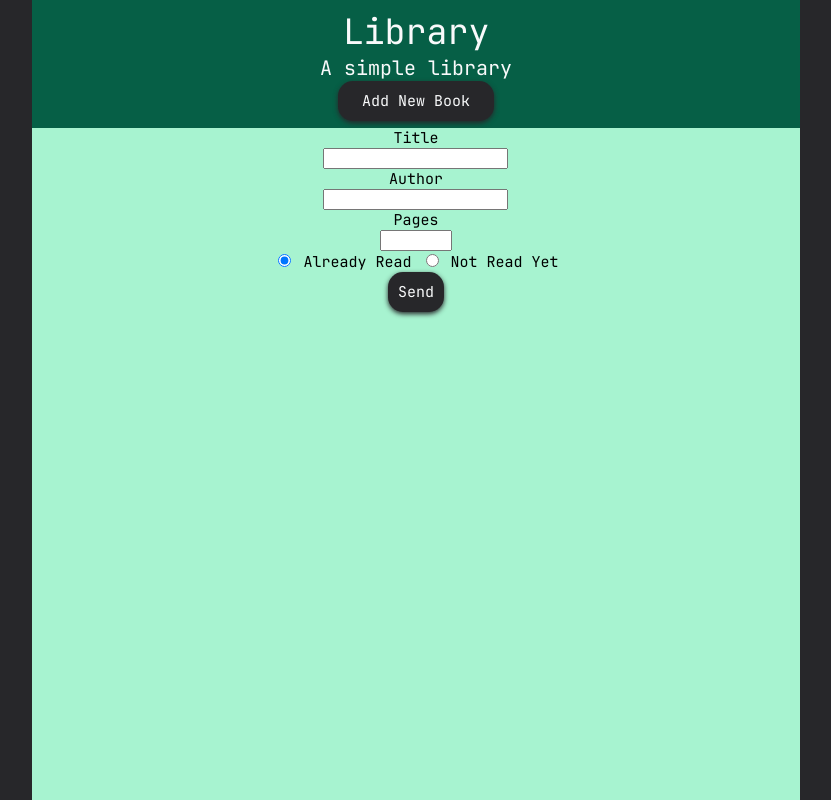
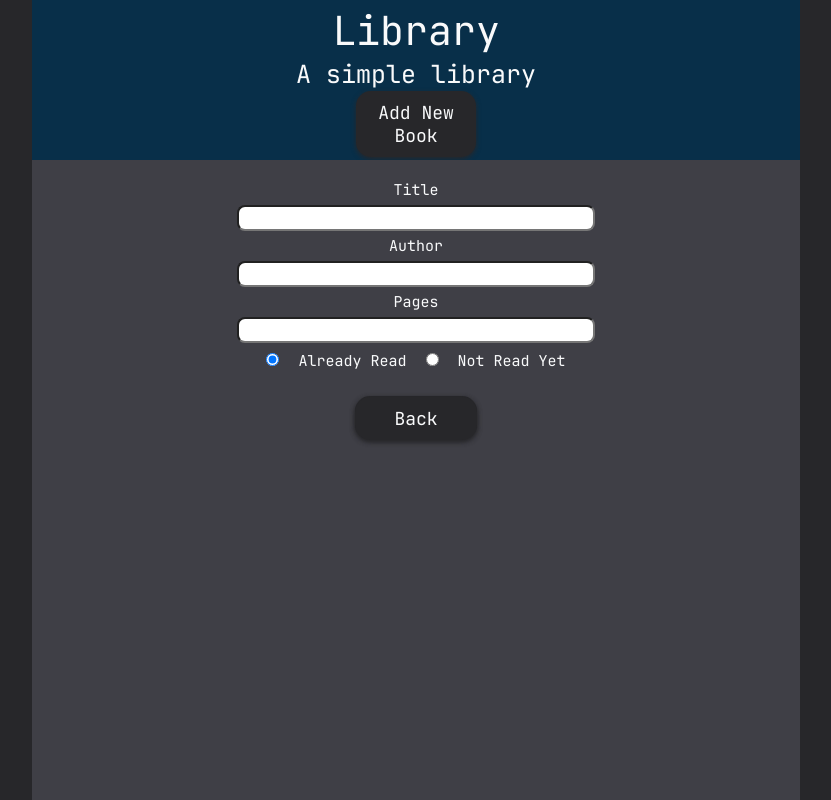
Before and after one commit to rntvilela/library, a plain HTML site: page index.html in a window 1280 px wide. Both pictures are taken after a click on the element "Add New Book". Shown: the whole page, without its empty margins (224-1055 px from the left). Drawn offline with Linux system fonts and the light colour scheme.

Commit message:
Add back button and new styles

```diff
--- a/css/styles.css
+++ b/css/styles.css
@@ -10,42 +10,52 @@ html, body {
 	font-family: "JetBrains Mono", sans-serif;
 	font-size: 20px;
 	background-color: #27272a;
+	color: #f9fafb;
 }
 
 .grid-container {
 	display: grid;
-	grid-template: 16% auto / 60%;
+	grid-template: 20% auto / 60%;
 	height: 100%;
 	justify-content: center;
 }
 
 .header {
 	display: grid;
-	grid-template-rows: repeat(3, 1fr);
+	grid-template: repeat(3, 1fr) / 42% 16% 42%;
 	justify-content: center;
 	align-items: center;
 	align-content: center;
 	text-align: center;
 	padding: 10px;
 	color: #f9fafb;
-	background-color: #065f46;
+	background-color: #082f49;
 }
 
 .library-title {
-	font-size: 35px;
+	font-size: 40px;
+	grid-area: 1 / 1 / 1 / 4;
+}
+
+.library-disc {
+	font-size: 25px;
+	grid-area: 2 / 1 / 2 / 4;
+}
+
+#new-book {
+	grid-area: 3 / 2 / 4 / 3;
 }
 
 .btn {
-	font-size: 15px;
+	font-size: 18px;
 	color: #f9fafb;
 	font-family: "JetBrains Mono", sans-serif;
 	padding: 10px;
 	border-radius: 15px;
 	background-color: #27272a;
-	margin-left: 18px;
-	margin-right: 18px;
 	border: none;
 	box-shadow: 0px 2px 5px #27272a;
+	text-align: center;
 }
 
 .btn:active {
@@ -54,29 +64,67 @@ html, body {
 }
 
 #library {
-	display: flex;
-	background-color: #a7f3d0;
+	display: grid;
+	background-color: #3f3f46;
+	text-align: start;
+	align-items: start;
+	justify-content: center;
+	font-size: 15px;
+}
+
+th {
+	width: 180px;
+	height: 30px;
+	text-align: center;
+	background-color: #0c4a6e;
+}
+
+td {
+	width: 180px;
+	height: 25px;
+	text-align: center;
+	background-color: #0369a1;
+}
+
+#form {
+	display: none;
+	grid-template: 37% auto / 42% 16% 42%;
+	background-color: #3f3f46;
 	text-align: center;
 	align-items: start;
 	justify-content: center;
 	font-size: 15px;
 }
 
-th {
-	padding: 10px 25px 10px 25px;
-	background-color: #10b981;
+#library-form {
+	margin-top: 20px;
 }
 
-td {
-	padding: 10px 25px 10px 25px;
-	background-color: #6ee7b7;
+#library-form>input[type="text"], input[type="number"]{
+	width: 350px;
+	height: 20px;
+	font-family: "JetBrains Mono", sans-serif;
+	border-radius: 8px;
+	font-size: 14px;
 }
 
-#form {
-	display: none;
-	background-color: #a7f3d0;
-	text-align: center;
-	align-items: start;
-	justify-content: center;
-	font-size: 15px;
+#library-form>input {
+	margin: 5px;
 }
+
+
+#library-form>label {
+	margin: 5px;
+}
+
+.input {
+	grid-area: 1 / 1 / 2 / 4;
+}
+
+.btn-submit {
+	width: 16%;
+}
+
+#back {
+	grid-area: 2 / 2 / 3 / 3;
+}
--- a/index.html
+++ b/index.html
@@ -10,7 +10,7 @@
 		<div class="grid-container">
 			<div class="header">
 				<div class="library-title">Library</div>
-				<div>A simple library</div>
+				<div class="library-disc">A simple library</div>
 				<div id="new-book" class="btn">Add New Book</div>
 			</div>
 			<div id="library">
@@ -24,6 +24,7 @@
 				</table>
 			</div>
 			<div id="form">
+				<div class="input">
 					<form id="library-form">
 						<label for="title">Title</label><br>
 						<input type="text" id="title" name="title" required maxlength="20"><br>
@@ -34,9 +35,11 @@
 						<input type="radio" id="read" name="read" value="already read" checked>
 						<label for="read">Already Read</label>
 						<input type="radio" id="not-read" name="read" value="not read yet">
-					<label for="not-read">Not Read Yet</label><br>
-					<input type="submit" class="btn" value="Send">
+						<label for="not-read">Not Read Yet</label><br><br>
+						<input type="submit" class="btn btn-submit" value="Send">
 					</form>
+				</div>
+				<div id="back" class="btn">Back</div>
 			</div>
 		</div>
 	</body>
--- a/js/scripts.js
+++ b/js/scripts.js
@@ -53,11 +53,18 @@ document.addEventListener('DOMContentLoaded', function() {
 	const pages = document.getElementById('pages');
 	const read = document.querySelectorAll('input[name="read"]');
 
+	const go_back = document.getElementById('back');
+
 	displayBookOnTable();
 
 	add_new.addEventListener('click', () => {
 		library.style.display = "none";
-		form.style.display = "flex";
+		form.style.display = "grid";
+	});
+
+	back.addEventListener('click', () => {
+		library.style.display = "grid";
+		form.style.display = "none";
 	});
 
 	form.addEventListener('submit', function() {
@@ -68,7 +75,7 @@ document.addEventListener('DOMContentLoaded', function() {
 				var book = new Book(title.value, author.value, pages.value, op.value);
 				addBookToLibrary(book);
 
-				library.style.display = "flex";
+				library.style.display = "grid";
 				form.style.display = "none";
 				displayBookOnTable();
 				return;
```
Lines whose indentation alone changed are shown as unchanged.
